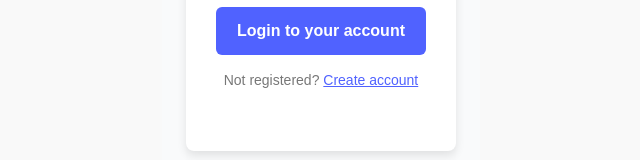
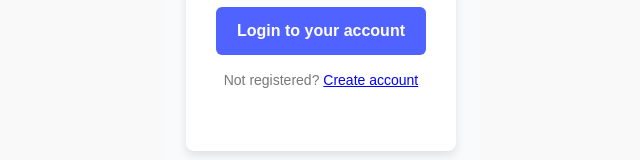
Before and after one commit to DarrenCT/Ecommerce-System, a React (Vite) app in the folder frontend/: page /sign_in in a window 1280 px wide. Shown: the part 555-715 px from the top of the page, without its empty margins (319-959 px from the left). Built offline with nearby package versions, Linux system fonts and the light colour scheme.

Commit message:
fflow management

```diff
--- a/frontend/src/components/pages/sign_in.jsx
+++ b/frontend/src/components/pages/sign_in.jsx
@@ -67,8 +67,15 @@ function SignInPage() {
         {error && <p style={{ color: 'red' }}>{error}</p>}
         {success && <p style={{ color: 'green' }}>{success}</p>}
         <p className="create-account">
-          Not registered? <span>Create account</span>
-        </p>
+  Not registered?{' '}
+  <span
+    style={{ color: 'blue', cursor: 'pointer' }}
+    onClick={() => navigate('/register')}
+  >
+    Create account
+  </span>
+</p>
+
       </div>
     </div>
   );
```
